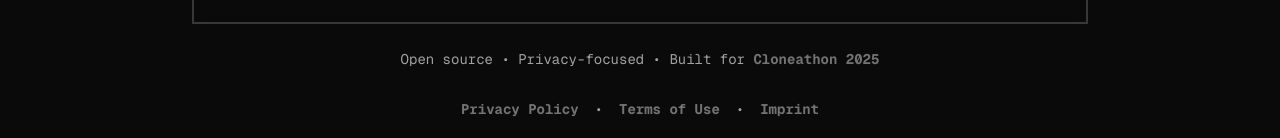
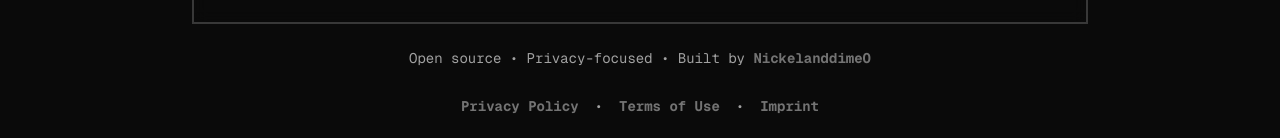
Before and after one commit to welovekiteboarding/zermind, a Next.js app: page /demo in a window 1280 px wide. Shown: the part 995-1133 px from the top of the page. Built offline with nearby package versions, Linux system fonts and the light colour scheme; no server answers.

Commit message:
Update demo-selection.tsx

```diff
--- a/src/components/demo/demo-selection.tsx
+++ b/src/components/demo/demo-selection.tsx
@@ -159,15 +159,15 @@ export function DemoSelection({ onUpgrade }: DemoSelectionProps) {
 
         {/* Footer */}
         <div className="text-center text-xs sm:text-sm text-muted-foreground space-y-3 sm:space-y-4 max-w-4xl mx-auto px-2 pb-4 sm:pb-6">
-          <p className="leading-relaxed">
-            Open source • Privacy-focused • Built for{" "}
+          <p>
+            Open source • Privacy-focused • Built by{" "}
             <Link
-              href="https://cloneathon.t3.chat"
+              href="https://x.com/NickelanddimeO"
               target="_blank"
               rel="noopener noreferrer"
-              className="text-primary font-bold hover:text-primary/80 transition-colors hover:underline touch-manipulation"
+              className="text-primary font-bold hover:text-primary/80 transition-colors hover:underline"
             >
-              Cloneathon 2025
+              NickelanddimeO
             </Link>
           </p>
           <div className="flex flex-wrap items-center justify-center gap-x-3 gap-y-2 sm:gap-x-4">
```
